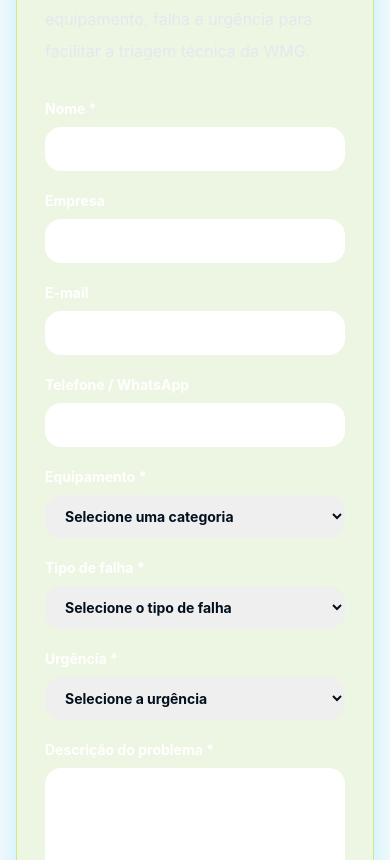
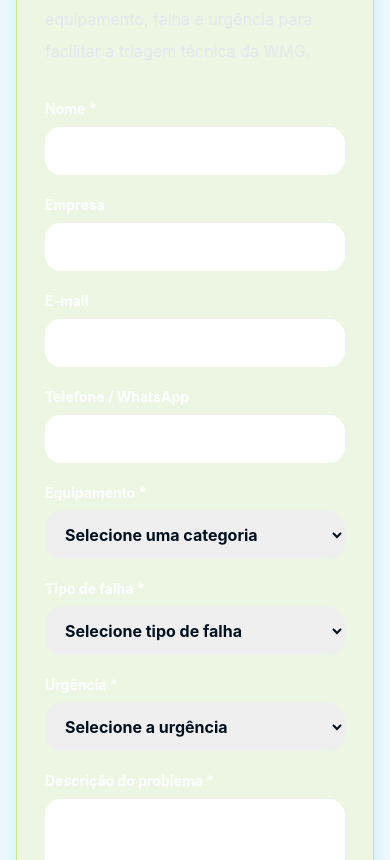
Before and after one commit to Dev-RuiDiniz/Site_WMG_AssistenciaTecnica, a React (Vite) app: page / in a window 390 px wide. Shown: the part 11140-12000 px from the top of the page. Built offline with nearby package versions, Linux system fonts and the light colour scheme.

Commit message:
fix(layout): ajusta formulario responsivo

```diff
--- a/src/components/contact/DiagnosticContactForm.tsx
+++ b/src/components/contact/DiagnosticContactForm.tsx
@@ -12,6 +12,9 @@ import {
 import { submitDiagnosticForm } from './diagnosticSubmit';
 
 type DiagnosticStatus = 'idle' | 'submitting' | 'success' | 'error';
+
+const inputClassName =
+  'min-h-12 w-full rounded-2xl px-4 py-3 text-base text-wmg-navy-950 outline-none ring-1 ring-transparent transition focus:ring-2 focus:ring-wmg-cyan-300 disabled:cursor-not-allowed disabled:opacity-70';
 
 function ErrorText({ message }: { message?: string }) {
   return message ? <p className="mt-2 text-sm font-semibold text-red-200">{message}</p> : null;
@@ -67,7 +70,7 @@ export function DiagnosticContactForm() {
         <label className="grid gap-2 text-sm font-bold text-white">
           Nome *
           <input
-            className="rounded-2xl px-4 py-3 text-wmg-navy-950"
+            className={inputClassName}
             value={values.name}
             onChange={(event) => update('name', event.target.value)}
             disabled={isSubmitting}
@@ -77,45 +80,24 @@ export function DiagnosticContactForm() {
 
         <label className="grid gap-2 text-sm font-bold text-white">
           Empresa
-          <input
-            className="rounded-2xl px-4 py-3 text-wmg-navy-950"
-            value={values.company}
-            onChange={(event) => update('company', event.target.value)}
-            disabled={isSubmitting}
-          />
+          <input className={inputClassName} value={values.company} onChange={(event) => update('company', event.target.value)} disabled={isSubmitting} />
         </label>
 
         <label className="grid gap-2 text-sm font-bold text-white">
           E-mail
-          <input
-            className="rounded-2xl px-4 py-3 text-wmg-navy-950"
-            type="email"
-            value={values.email}
-            onChange={(event) => update('email', event.target.value)}
-            disabled={isSubmitting}
-          />
+          <input className={inputClassName} type="email" value={values.email} onChange={(event) => update('email', event.target.value)} disabled={isSubmitting} />
           <ErrorText message={errors.email} />
         </label>
 
         <label className="grid gap-2 text-sm font-bold text-white">
           Telefone / WhatsApp
-          <input
-            className="rounded-2xl px-4 py-3 text-wmg-navy-950"
-            value={values.phone}
-            onChange={(event) => update('phone', event.target.value)}
-            disabled={isSubmitting}
-          />
+          <input className={inputClassName} value={values.phone} onChange={(event) => update('phone', event.target.value)} disabled={isSubmitting} />
           <ErrorText message={errors.phone} />
         </label>
 
         <label className="grid gap-2 text-sm font-bold text-white">
           Equipamento *
-          <select
-            className="rounded-2xl px-4 py-3 text-wmg-navy-950"
-            value={values.equipment}
-            onChange={(event) => update('equipment', event.target.value)}
-            disabled={isSubmitting}
-          >
+          <select className={inputClassName} value={values.equipment} onChange={(event) => update('equipment', event.target.value)} disabled={isSubmitting}>
             <option value="">Selecione uma categoria</option>
             {equipmentContent.map((equipment) => (
               <option key={equipment.slug} value={equipment.title}>
@@ -128,13 +110,8 @@ export function DiagnosticContactForm() {
 
         <label className="grid gap-2 text-sm font-bold text-white">
           Tipo de falha *
-          <select
-            className="rounded-2xl px-4 py-3 text-wmg-navy-950"
-            value={values.failureType}
-            onChange={(event) => update('failureType', event.target.value)}
-            disabled={isSubmitting}
-          >
-            <option value="">Selecione o tipo de falha</option>
+          <select className={inputClassName} value={values.failureType} onChange={(event) => update('failureType', event.target.value)} disabled={isSubmitting}>
+            <option value="">Selecione tipo de falha</option>
             {failureTypeOptions.map((option) => (
               <option key={option.slug} value={option.title}>
                 {option.title}
@@ -146,12 +123,7 @@ export function DiagnosticContactForm() {
 
         <label className="grid gap-2 text-sm font-bold text-white md:col-span-2">
           Urgência *
-          <select
-            className="rounded-2xl px-4 py-3 text-wmg-navy-950"
-            value={values.urgency}
-            onChange={(event) => update('urgency', event.target.value)}
-            disabled={isSubmitting}
-          >
+          <select className={inputClassName} value={values.urgency} onChange={(event) => update('urgency', event.target.value)} disabled={isSubmitting}>
             <option value="">Selecione a urgência</option>
             {urgencyOptions.map((option) => (
               <option key={option.slug} value={option.title}>
@@ -164,18 +136,14 @@ export function DiagnosticContactForm() {
 
         <label className="grid gap-2 text-sm font-bold text-white md:col-span-2">
           Descrição do problema *
-          <textarea
-            className="min-h-36 rounded-2xl px-4 py-3 text-wmg-navy-950"
-            value={values.description}
-            onChange={(event) => update('description', event.target.value)}
-            disabled={isSubmitting}
-          />
+          <textarea className={`${inputClassName} min-h-40 resize-y`} value={values.description} onChange={(event) => update('description', event.target.value)} disabled={isSubmitting} />
           <ErrorText message={errors.description} />
         </label>
       </div>
 
       <label className="flex gap-3 rounded-2xl bg-white/10 p-4 text-sm leading-6 text-slate-100">
         <input
+          className="mt-1 size-5 shrink-0"
           type="checkbox"
           checked={values.consent}
           onChange={(event) => update('consent', event.target.checked)}
@@ -185,18 +153,18 @@ export function DiagnosticContactForm() {
       </label>
       <ErrorText message={errors.consent} />
 
-      <div className="flex flex-wrap gap-4">
+      <div className="grid gap-3 sm:flex sm:flex-wrap">
         <button
           type="submit"
-          className="rounded-full bg-wmg-lime-500 px-6 py-3 font-extrabold uppercase text-wmg-navy-950 disabled:cursor-not-allowed disabled:opacity-60"
+          className="inline-flex min-h-12 items-center justify-center rounded-full bg-wmg-lime-500 px-6 py-3 text-sm font-extrabold uppercase text-wmg-navy-950 disabled:cursor-not-allowed disabled:opacity-60"
           disabled={isSubmitting}
         >
           {isSubmitting ? 'Enviando diagnóstico...' : 'Enviar diagnóstico'}
         </button>
-        <a className="rounded-full border border-wmg-cyan-400 px-6 py-3 font-extrabold uppercase text-white" href={mailtoHref}>
+        <a className="inline-flex min-h-12 items-center justify-center rounded-full border border-wmg-cyan-400 px-6 py-3 text-center text-sm font-extrabold uppercase text-white" href={mailtoHref}>
           {contactContent.mailtoLabel}
         </a>
-        <a className="rounded-full px-6 py-3 font-extrabold uppercase text-wmg-cyan-300" href={whatsappHref}>
+        <a className="inline-flex min-h-12 items-center justify-center rounded-full px-6 py-3 text-center text-sm font-extrabold uppercase text-wmg-cyan-300" href={whatsappHref}>
           {contactContent.whatsappLabel}
         </a>
       </div>
```
